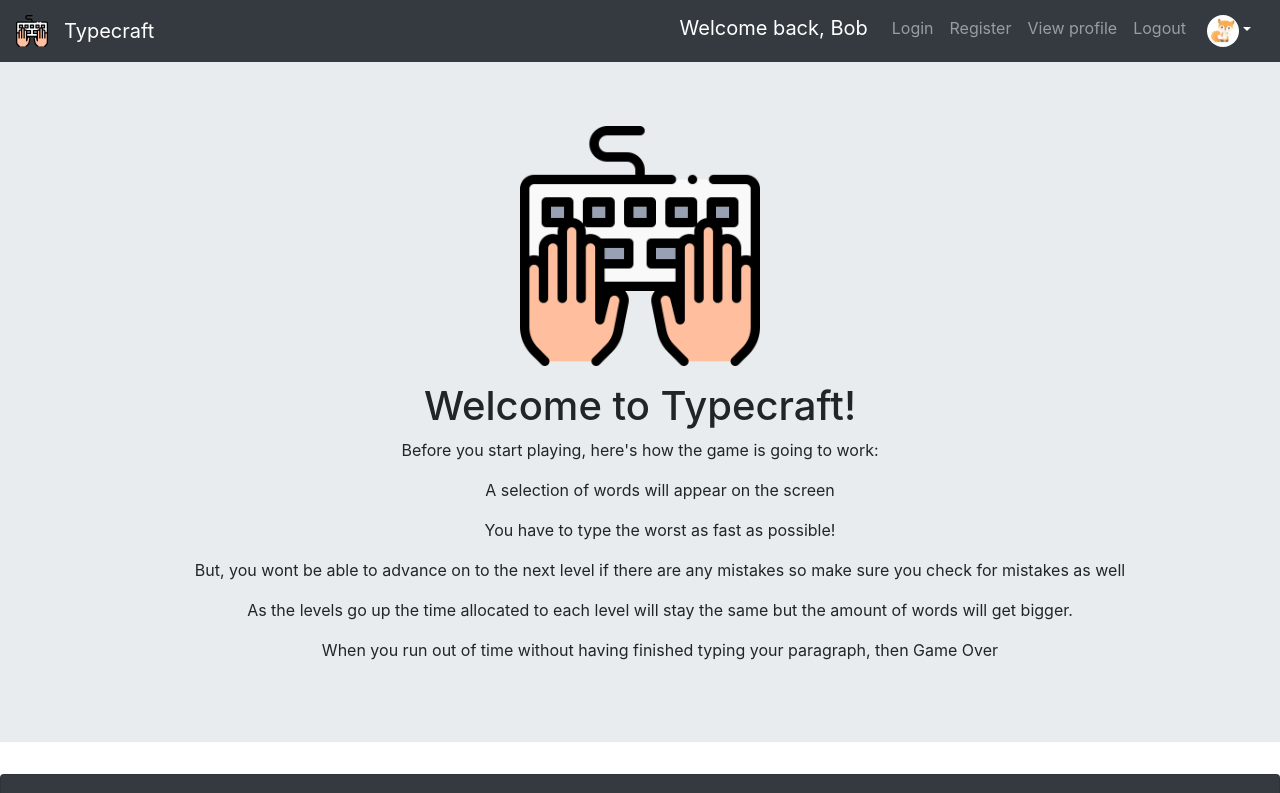
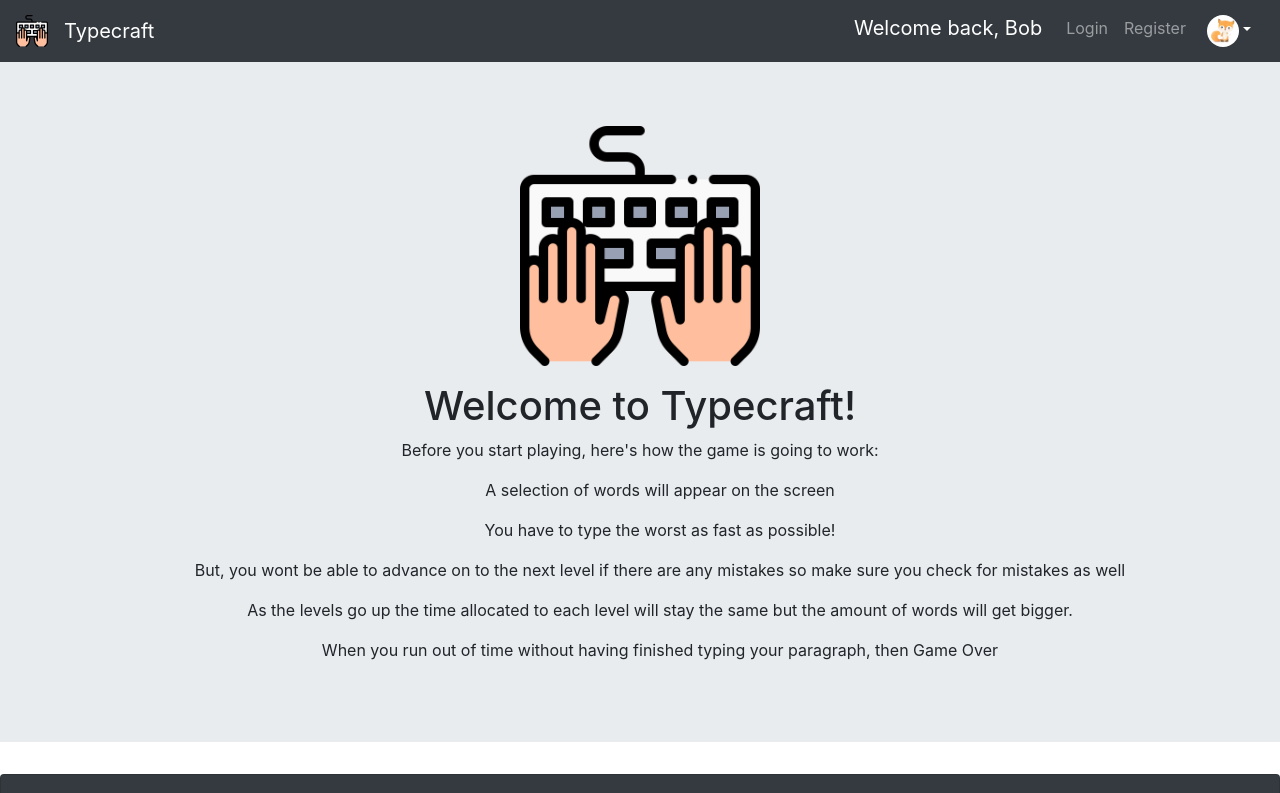
Before and after one commit to rbbenett/final-project-lhl, a React (Create React App) app in the folder final-project/: page / in a window 1280 px wide. Shown: the top 793 px of the page. Built offline with nearby package versions, Linux system fonts and the light colour scheme; the HTML template or start-up script is replaced by a standard one.

Commit message:
Updated nav

```diff
--- a/final-project/src/App.js
+++ b/final-project/src/App.js
@@ -40,16 +40,14 @@ function App() {
             <Navbar.Brand>Welcome back, Bob</Navbar.Brand>
             <Nav.Link onClick={handleShowLogin}>Login</Nav.Link>
             <Nav.Link onClick={handleShowRegister}>Register</Nav.Link>
-            <Nav.Link href="/profile">View profile</Nav.Link>
-            <Nav.Link eventKey={2} href="/">Logout</Nav.Link>
             <Dropdown>
               <Dropdown.Toggle variant={'dark'} id="dropdown-basic">
                 <Image src="images/fox.jpg" className="navbar-avatar" />
               </Dropdown.Toggle>
               <Dropdown.Menu className="dropdown-menu-container">
-                <Dropdown.Item href="#/action-1">Action</Dropdown.Item>
-                <Dropdown.Item href="#/action-2">Another action</Dropdown.Item>
-                <Dropdown.Item href="#/action-3">Something else</Dropdown.Item>
+                <Dropdown.Item href="/profile">View Profile</Dropdown.Item>
+                <Dropdown.Item href="/leaderboard">View Leaderboard</Dropdown.Item>
+                <Dropdown.Item href="/">Logout</Dropdown.Item>
               </Dropdown.Menu>
             </Dropdown>
           </Nav>
```
